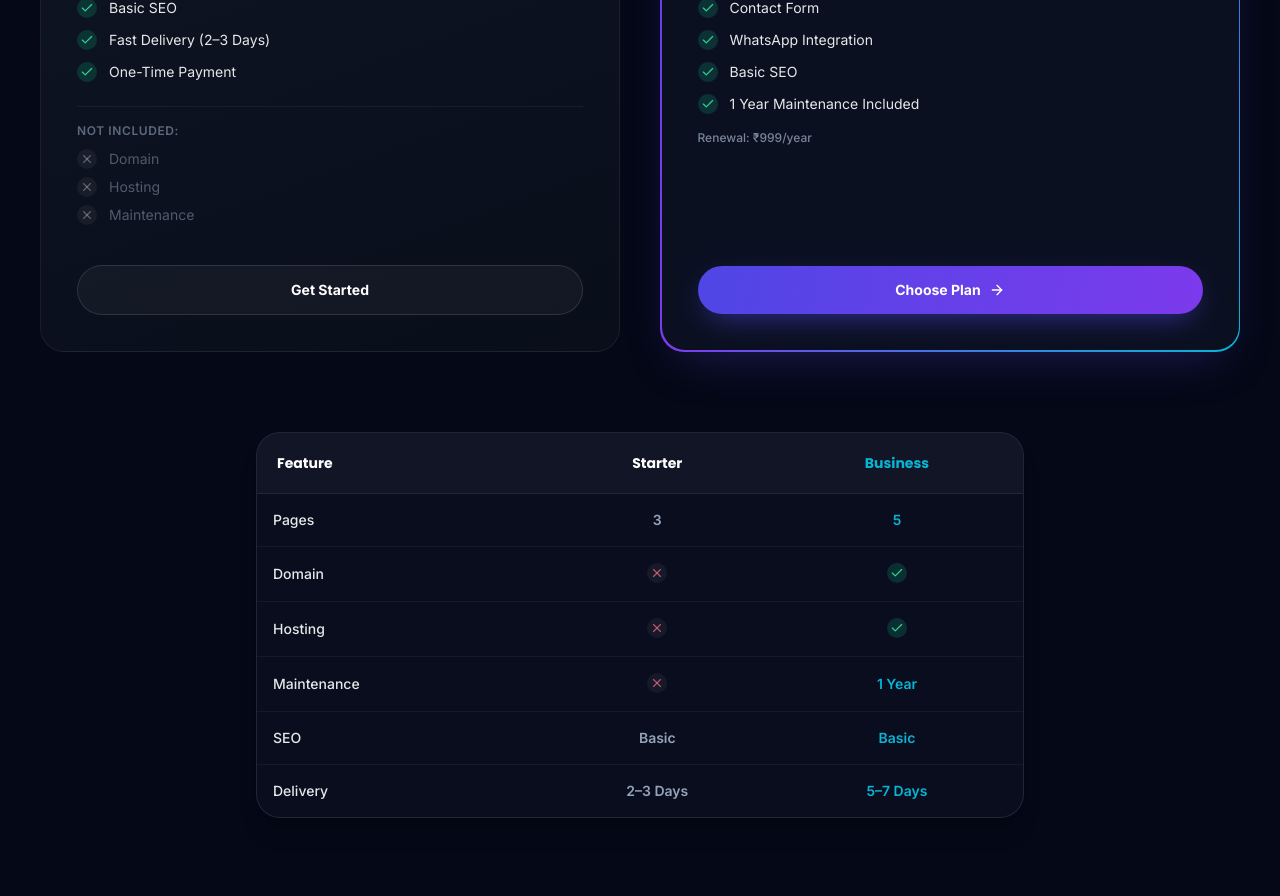
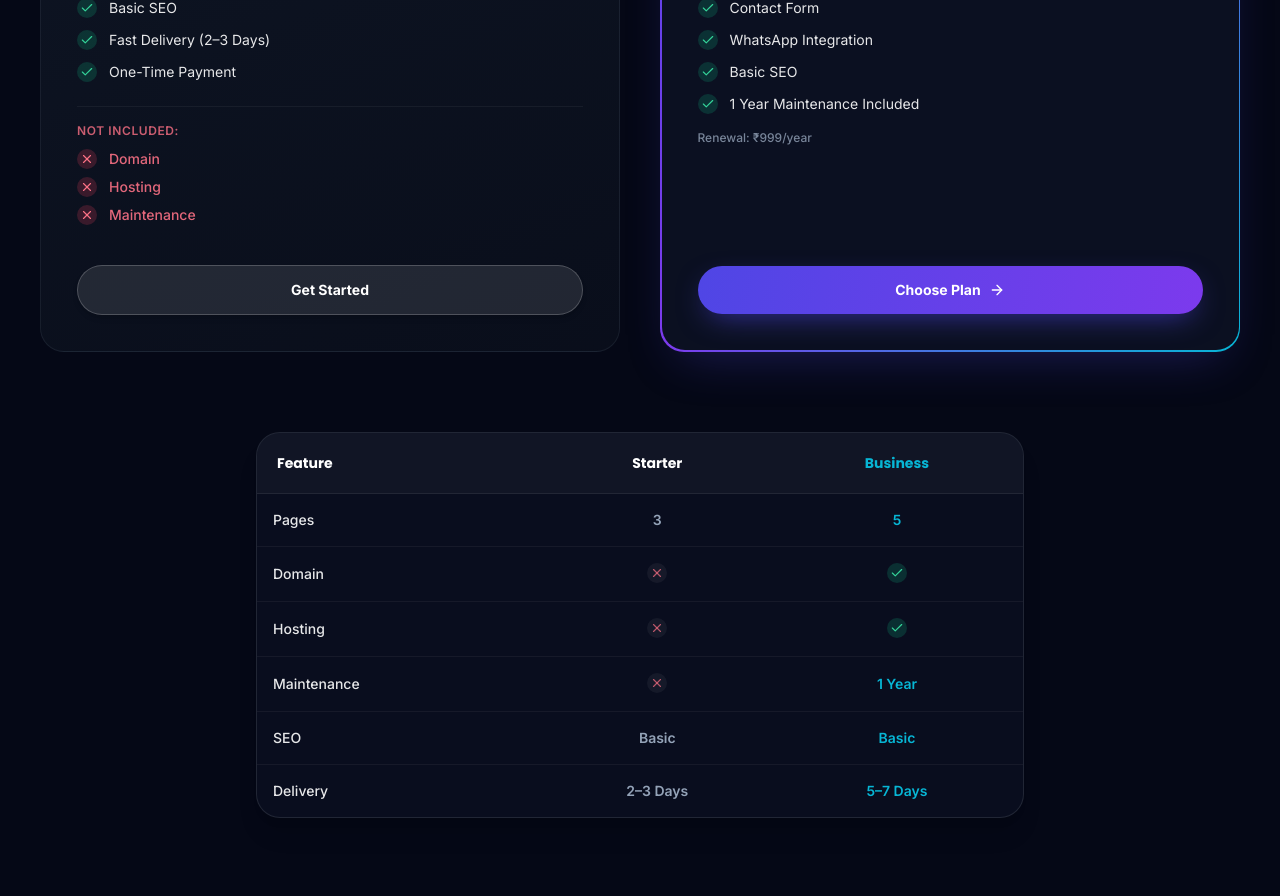
Before and after one commit to hashmiii14/Kodeveill, a React (Create React App) app in the folder frontend/: page / in a window 1280 px wide. Shown: the part 7540-8436 px from the top of the page. Built offline with nearby package versions, Linux system fonts and the light colour scheme.

Commit message:
Fix Pricing section styling: red cross icons for Not Included items and crisp high-contrast Get Started button

```diff
--- a/frontend/src/sections/Pricing.jsx
+++ b/frontend/src/sections/Pricing.jsx
@@ -121,12 +121,12 @@ export const Pricing = () => {
                   {/* Not Included Features */}
                   {plan.notIncluded && plan.notIncluded.length > 0 && (
                     <div className="mt-6 border-t border-white/5 pt-4">
-                      <p className="text-xs font-semibold uppercase tracking-wider text-brand-muted/60">Not Included:</p>
+                      <p className="text-xs font-semibold uppercase tracking-wider text-rose-400/80">Not Included:</p>
                       <ul className="mt-2.5 space-y-2 text-sm">
                         {plan.notIncluded.map((item, idx) => (
-                          <li key={idx} className="flex items-center gap-3 text-brand-muted/50">
-                            <span className="flex h-5 w-5 flex-shrink-0 items-center justify-center rounded-full bg-white/5 text-white/30">
-                              <X className="h-3.5 w-3.5" aria-hidden="true" />
+                          <li key={idx} className="flex items-center gap-3 font-medium text-rose-400/90">
+                            <span className="flex h-5 w-5 flex-shrink-0 items-center justify-center rounded-full bg-rose-500/20 text-rose-400">
+                              <X className="h-3.5 w-3.5 text-rose-400" aria-hidden="true" />
                             </span>
                             <span>{item}</span>
                           </li>
@@ -141,12 +141,13 @@ export const Pricing = () => {
                     href={plan.whatsappLink}
                     target="_blank"
                     rel="noopener noreferrer"
-                    className="btn-ghost w-full !py-3.5 text-center text-sm font-bold"
+                    className="inline-flex items-center justify-center gap-2 rounded-full px-7 py-3.5 text-sm font-bold text-white bg-white/10 border border-white/20 transition-all duration-200 hover:bg-white/20 hover:border-white/40 hover:text-white w-full text-center shadow-md focus-visible:outline-none"
                     data-testid={`pricing-cta-${plan.id}`}
                   >
                     {plan.buttonText}
                   </a>
                 </div>
+
               </motion.div>
             );
           })}
```
